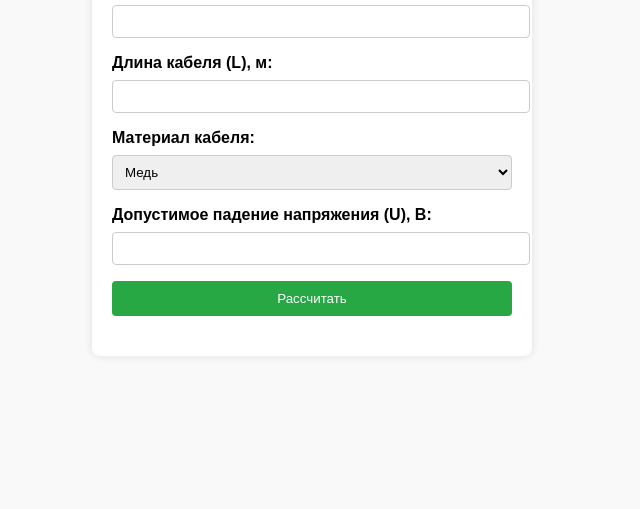
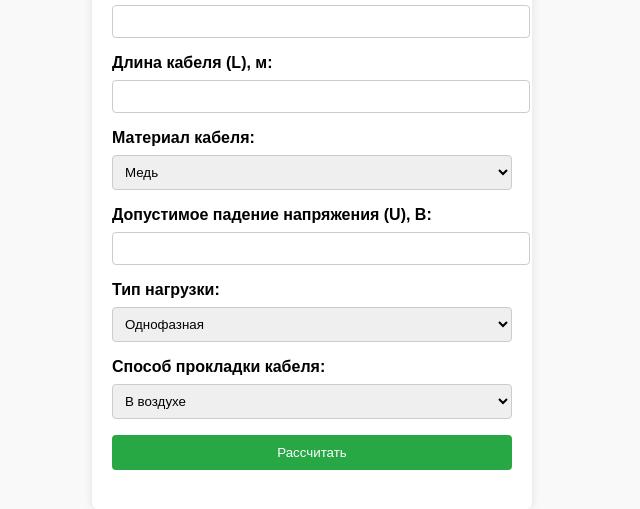
Before and after one commit to zholalexnik/zholalexnik, a plain HTML site: page page_1.html in a window 1280 px wide. Shown: the part 141-650 px from the top of the page, without its empty margins (328-968 px from the left). Drawn offline with Linux system fonts and the light colour scheme.

Commit message:
Update page_1.html

```diff
--- a/page_1.html
+++ b/page_1.html
@@ -72,6 +72,19 @@
             <label for="voltageDrop">Допустимое падение напряжения (U), В:</label>
             <input type="number" id="voltageDrop" step="0.1" required>
 
+            <label for="loadType">Тип нагрузки:</label>
+            <select id="loadType" required>
+                <option value="1">Однофазная</option>
+                <option value="1.732">Трехфазная</option>
+            </select>
+
+            <label for="installation">Способ прокладки кабеля:</label>
+            <select id="installation" required>
+                <option value="1">В воздухе</option>
+                <option value="0.9">В земле</option>
+                <option value="0.8">В трубе</option>
+            </select>
+
             <button type="button" onclick="calculate()">Рассчитать</button>
         </form>
 
@@ -85,6 +98,8 @@
             const length = parseFloat(document.getElementById('length').value);
             const material = parseFloat(document.getElementById('material').value);
             const voltageDrop = parseFloat(document.getElementById('voltageDrop').value);
+            const loadType = parseFloat(document.getElementById('loadType').value);
+            const installation = parseFloat(document.getElementById('installation').value);
 
             // Проверяем, что все поля заполнены
             if (isNaN(current) || isNaN(length) || isNaN(voltageDrop)) {
@@ -92,8 +107,8 @@
                 return;
             }
 
-            // Вычисляем сечение кабеля
-            const section = (current * length * material) / voltageDrop;
+            // Вычисляем сечение кабеля с учетом типа нагрузки и способа прокладки
+            const section = (current * length * material * loadType) / (voltageDrop * installation);
 
             // Выводим результат
             document.getElementById('result').innerHTML = `Необходимое сечение кабеля: <strong>${section.toFixed(2)} мм²</strong>`;
```
